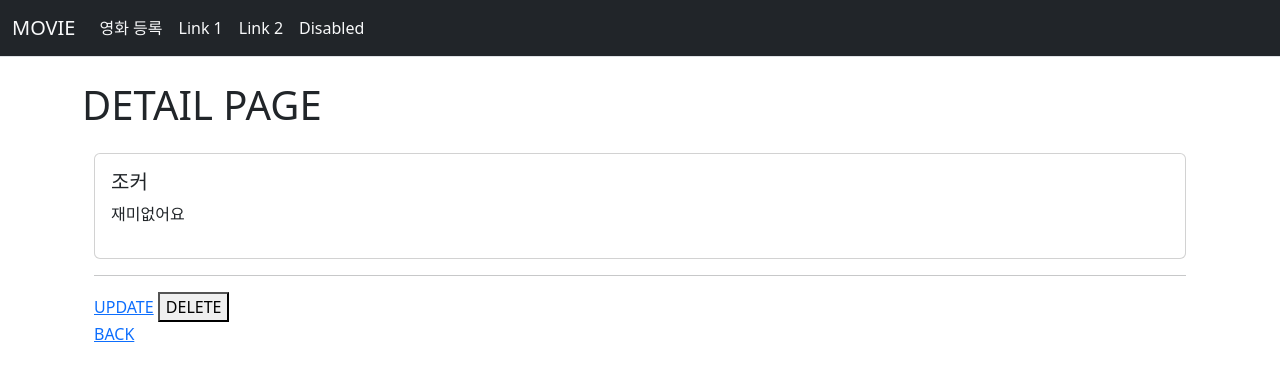
After one commit to gmlgml5023/Movie_Community, a Django app: page /movies/1 in a window 1280 px wide. The commit adds this page. Shown: the top 381 px of the page. Run offline with Django 4.2, Linux system fonts and the light colour scheme; data comes from the database, SQL or seed files in the repository; parts of the project's set-up code (start-up, migrations or seed data) failed here and were passed over.

Commit message:
1) detail 페이지 작성 // 2) create, update, delete 구현

```diff
--- /dev/null
+++ b/movies/templates/movies/detail.html
@@ -0,0 +1,29 @@
+{% extends "base.html" %}
+
+{% block title %}
+		<h1>DETAIL PAGE</h1>
+{% endblock title %}
+
+{% block content %}
+	<div class="container mt-4 mb-4 ">
+		<div class="card">
+			<div class="card-body">
+				<h5>{{movie.title}}</h5>
+				<p>{{movie.description}}</p>
+			</div>
+		</div>
+		<hr>
+        {% comment %} 업데이트 링크 {% endcomment %}
+        <a href="{% url 'movies:update' movie.pk %}">UPDATE</a>
+
+        {% comment %} 삭제 버튼 {% endcomment %}
+        <form action="{% url 'movies:delete' movie.pk %}" method="POST" style="display: inline;">
+            {% csrf_token %}
+            <button type="submit">DELETE</button>
+        </form>
+        <br>
+        {% comment %} 뒤로가기(메인페이지) {% endcomment %}
+        <a href="{% url 'movies:index' %}">BACK</a>
+    </div>
+
+{% endblock content %}
--- a/movies/templates/movies/index.html
+++ b/movies/templates/movies/index.html
@@ -12,7 +12,7 @@
 						<h5 class="card-header">{{ movie.title }}</h5>
 						<div class="card-body">
 							{% comment %} 디테일 링크 {% endcomment %}
-							<a href="#">DETAIL</a>
+							<a href="{% url "movies:detail" movie.pk %}">DETAIL</a>
 							{% comment %} 좋아요 버튼 {% endcomment %}
 						</div>
 					</div>
--- a/movies/urls.py
+++ b/movies/urls.py
@@ -4,4 +4,8 @@ from . import views
 app_name = 'movies'
 urlpatterns = [
     path('', views.index, name='index'),
+    path('<int:movie_pk>', views.detail, name='detail'),
+    path('create/', views.create, name='create'),
+    path('<int:movie_pk>/update/', views.update, name='update'),
+    path('<int:movie_pk>/delete/', views.delete, name='delete'),
 ]
--- a/movies/views.py
+++ b/movies/views.py
@@ -1,11 +1,62 @@
-from django.shortcuts import render
+from django.shortcuts import render, redirect
 from .models import Movie
+from .forms import MovieForm
 from django.shortcuts import get_object_or_404, get_list_or_404
 
 # Create your views here.
 def index(request):
+    # 전체 영화 조회
     movies =  get_list_or_404(Movie)
     context = {
         'movies': movies
     }
     return render(request, 'movies/index.html', context)
+
+
+def detail(request, movie_pk):
+    # 단일 영화 조회
+    movie = Movie.objects.get(pk=movie_pk)
+    context = {
+        'movie': movie
+    }
+    return render(request, 'movies/detail.html', context)
+
+
+def create(request):
+    # POST 요청이면
+    if request.method == 'POST':
+        form = MovieForm(request.POST)
+        if form.is_valid():  # 유효성 검사
+            movie = form.save(commit=False)
+            movie.user = request.user  # 현재 로그인한 사용자 할당
+            movie.save()
+            return redirect('movies:index')
+    else:
+        form = MovieForm()
+    context = {
+        'form': form
+    }
+    return render(request, 'movies/create.html', context)
+
+
+def update(request, movie_pk):
+    # 수정할 단일 영화 조회
+    movie = get_object_or_404(Movie, pk=movie_pk)
+    if request.method == 'POST':
+        form = MovieForm(request.POST, instance=movie)
+        if form.is_valid():
+            form.save()
+            return redirect('movies:detail', movie.pk)
+    else:
+        form = MovieForm(instance=movie)
+    context = {
+        'movie': movie,
+        'form': form,
+    }
+    return render(request, 'movies/update.html', context)
+
+
+def delete(request, movie_pk):
+    movie = get_object_or_404(Movie, pk=movie_pk)
+    movie.delete()
+    return redirect('movies:index')
--- a/templates/base.html
+++ b/templates/base.html
@@ -11,18 +11,18 @@
 			<div class="container-fluid">
 					<a class="navbar-brand text-light" href="{% url "movies:index" %}">MOVIE</a>
 					<button class="navbar-toggler" type="button" data-bs-toggle="collapse" data-bs-target="#navbarNav" aria-controls="navbarNav" aria-expanded="false" aria-label="Toggle navigation">
-						<span class="navbar-toggler-icon"></span>
+							<span class="navbar-toggler-icon"></span>
 					</button>
 					<div class="collapse navbar-collapse" id="navbarNav">
 							<ul class="navbar-nav">
+									<li class="nav-item">
+										<a class="nav-link text-light" aria-current="page" href="{% url "movies:create" %}">영화 등록</a>
+									</li>
 									<li class="nav-item">
 											<a class="nav-link text-light" href="#">Link 1</a>
 									</li>
 									<li class="nav-item">
 											<a class="nav-link text-light" href="#">Link 2</a>
-									</li>
-									<li class="nav-item">
-										<a class="nav-link text-light" href="#">Link 3</a>
 									</li>
 									<li class="nav-item">
 											<a class="nav-link text-light disabled" aria-disabled="true">Disabled</a>
```
Also changed, not shown: movies/templates/movies/create.html (added, +14 -0 lines), movies/templates/movies/update.html (added, +13 -0 lines), README.md.
